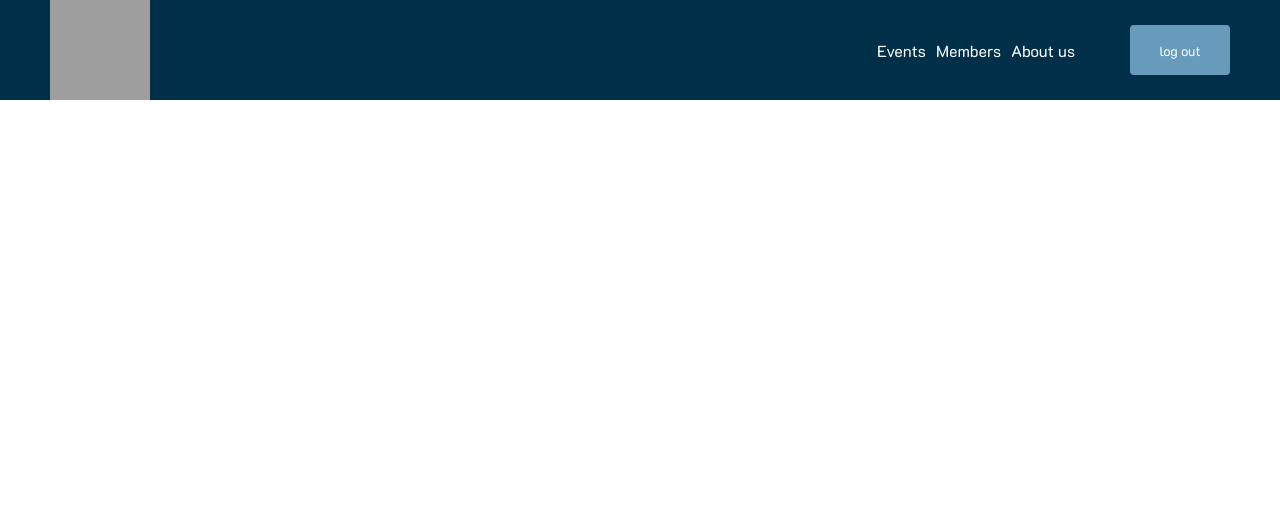
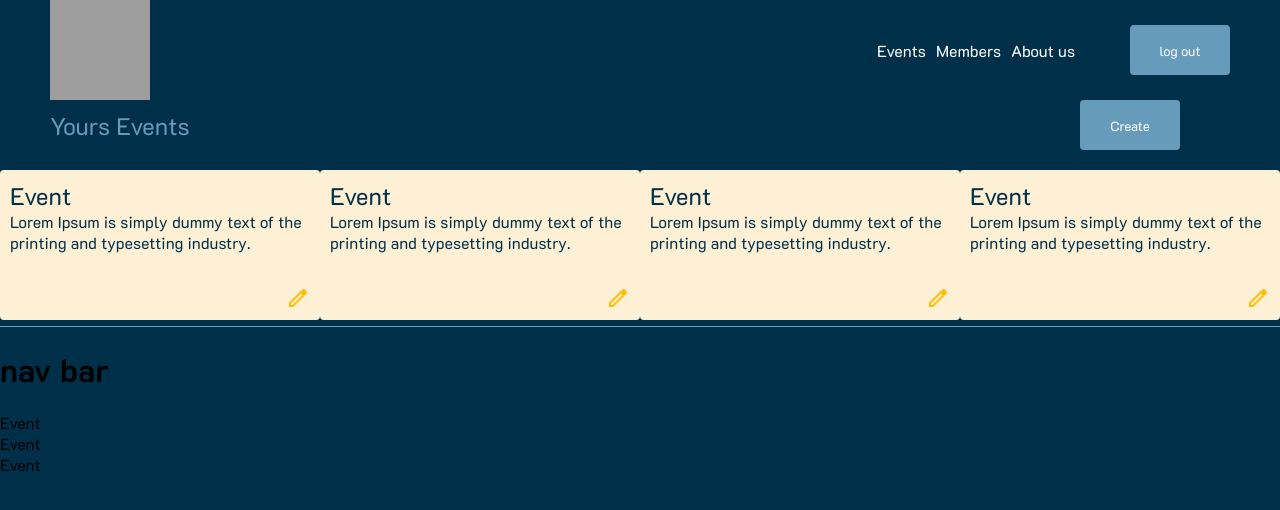
Before and after one commit to Norizane/EKsite, a React (Vite) app: page /Events in a window 1280 px wide. Shown: the top 510 px of the page. Built offline with nearby package versions, Linux system fonts and the light colour scheme; grey boxes are pictures that could not be loaded.

Commit message:
EventCreator in progres

```diff
--- a/src/Scss/App.scss
+++ b/src/Scss/App.scss
@@ -6,6 +6,8 @@
 @import '../pages/HomePage.scss';
 @import '../components/NavBar.scss';
 @import '../pages/AboutUs.scss';
+@import '../pages/Events.scss';
+@import '../components/EventsCreator.scss';
 @import '../components/SignInForm.scss';
 @import '../components/LogInForm.scss';
 @import '../pages/LogIn.scss';
--- /dev/null
+++ b/src/components/EventsCreator.jsx
@@ -0,0 +1,68 @@
+const EventsCreator = () => {
+  return (
+    <div className="eventsCreatorContainer">
+      <div className="createEvent">
+        <h1>Yours Events</h1>
+        <button>Create</button>
+      </div>
+      <div className="yourEventAndCreateContainer">
+        <div className="yourEventsContainer">
+          <div className="yourEvent">
+            <div className="eventDescription">
+            <h1>Event</h1>
+            <p>Lorem Ipsum is simply dummy text of the printing and typesetting industry.</p>
+            </div>
+            <span className="material-symbols-outlined">edit</span>
+          </div>
+          <div className="yourEvent">
+            <div className="eventDescription">
+            <h1>Event</h1>
+            <p>Lorem Ipsum is simply dummy text of the printing and typesetting industry.</p>
+            </div>
+            <span className="material-symbols-outlined">edit</span>
+          </div>
+          <div className="yourEvent">
+            <div className="eventDescription">
+            <h1>Event</h1>
+            <p>Lorem Ipsum is simply dummy text of the printing and typesetting industry.</p>
+            </div>
+            <span className="material-symbols-outlined">edit</span>
+          </div>
+          <div className="yourEvent">
+            <div className="eventDescription">
+            <h1>Event</h1>
+            <p>Lorem Ipsum is simply dummy text of the printing and typesetting industry.</p>
+            </div>
+            <span className="material-symbols-outlined">edit</span>
+          </div>
+          <div className="yourEvent">
+            <div className="eventDescription">
+            <h1>Event</h1>
+            <p>Lorem Ipsum is simply dummy text of the printing and typesetting industry.</p>
+            </div>
+            <span className="material-symbols-outlined">edit</span>
+          </div>
+          <div className="yourEvent">
+            <div className="eventDescription">
+            <h1>Event</h1>
+            <p>Lorem Ipsum is simply dummy text of the printing and typesetting industry.</p>
+            </div>
+            <span className="material-symbols-outlined">edit</span>
+          </div>
+        </div>
+      </div>
+      <div>
+        <div>
+          <h1>nav bar</h1>
+        </div>
+        <div>
+          <div className="events">Event</div>
+          <div className="events">Event</div>
+          <div className="events">Event</div>
+        </div>
+      </div>
+    </div>
+  );
+};
+
+export default EventsCreator;
--- /dev/null
+++ b/src/components/EventsCreator.scss
@@ -0,0 +1,71 @@
+.eventsCreatorContainer {
+  font-family: $font-family-base;
+  .createEvent {
+    display: flex;
+    justify-content: space-between;
+    align-items: center;
+    margin: 0 50px;
+    h1 {
+      margin: 0;
+      font-size: x-large;
+      font-weight: 400;
+      color: $secondary-color;
+    }
+    button {
+      cursor: pointer;
+      margin: 0 50px;
+      height: 50px;
+      width: 100px;
+      border-radius: 4px;
+      border: 0;
+      background-color: $secondary-color;
+      color: white;
+      font-family: $font-family-base;
+      font-weight: $font-weight-base;
+      font-style: $font-style-base;
+    }
+  }
+  .yourEventAndCreateContainer {
+    height: 22vh;
+    border-bottom: 1px solid $secondary-color;
+    overflow: auto;
+    scrollbar-width: none;
+
+    .yourEventsContainer {
+      display: flex;
+      justify-content: space-evenly;
+      border: 0;
+      flex-wrap: wrap;
+      overflow-y: scroll;
+      scrollbar-width: none;
+
+      .yourEvent {
+        display: flex;
+        flex-direction: column;
+        align-items: end;
+        justify-content: space-between;
+        width: 40vh;
+        background-color: $thirdly-color;
+        height: 150px;
+        border-radius: 4px;
+        margin: 20px 0;
+        color: $primary-color;
+        .eventDescription{
+          padding: 10px;
+          h1{
+            margin: 0;
+            font-size: x-large;
+            font-weight: 400;
+          }
+          p{
+            margin: 0;
+          }
+        }
+      span{
+        padding: 10px;
+        color: #ffc107;
+      }
+      }
+    }
+  }
+}
--- a/src/components/MainBoard.jsx
+++ b/src/components/MainBoard.jsx
@@ -13,7 +13,10 @@ const MainBoard = () => {
             <div className="informationContainer">
               <div>
                 <h1>Event Name</h1>
+                <div className="detailedInformation">
+                <p className="eventCreator">Event Type</p>
                 <p>Event Creator</p>
+                </div>
               </div>
             </div>
             <div className="description">
--- a/src/components/MainBoard.scss
+++ b/src/components/MainBoard.scss
@@ -51,10 +51,16 @@
             color: $primary-color;
           }
 
-          p {
+          .detailedInformation {
             color: $primary-color;
-            margin: 10px 0;
             font-size: small;
+            display: flex;
+            .eventCreator{
+              margin-right: 15px;
+            }
+            p{
+              margin: 0;
+            }
           }
 
         }
--- a/src/pages/Events.jsx
+++ b/src/pages/Events.jsx
@@ -1,8 +1,10 @@
 import NavBar from "../components/NavBar";
+import EventsCreator from "../components/EventsCreator";
 const Events = () => {
   return (
-    <div>
+    <div className="eventsContainer">
       <NavBar />
+      <EventsCreator />
     </div>
   );
 };
--- /dev/null
+++ b/src/pages/Events.scss
@@ -0,0 +1,6 @@
+.eventsContainer{
+  height: 100vh;
+  background-color: $primary-color;
+  display: flex;
+  flex-direction: column;
+}
```
